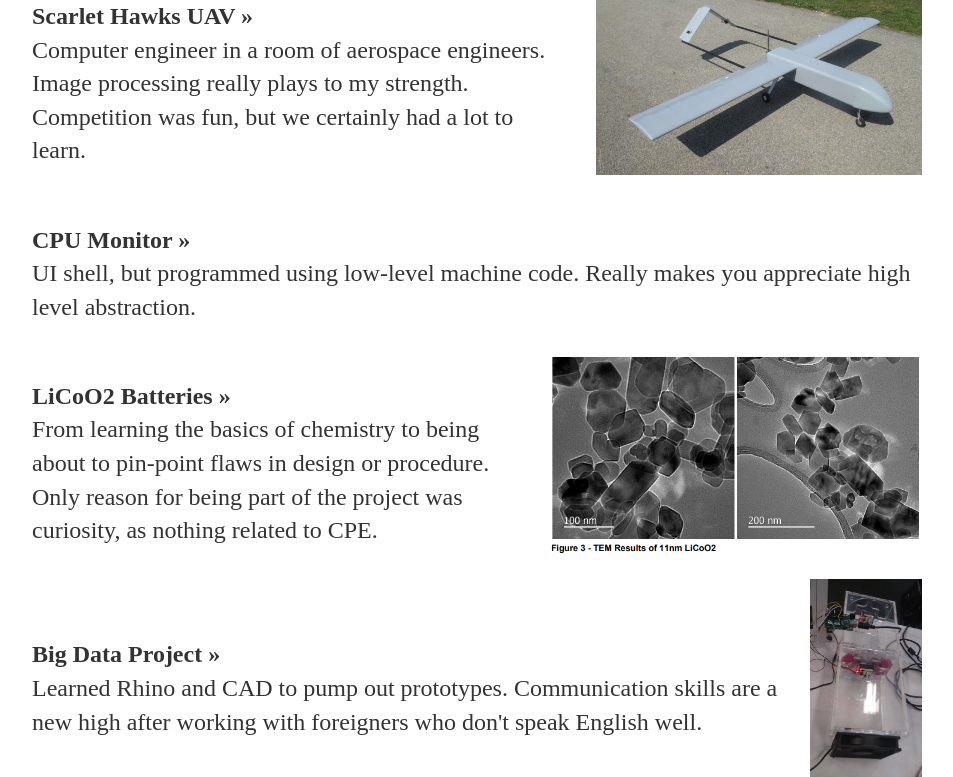
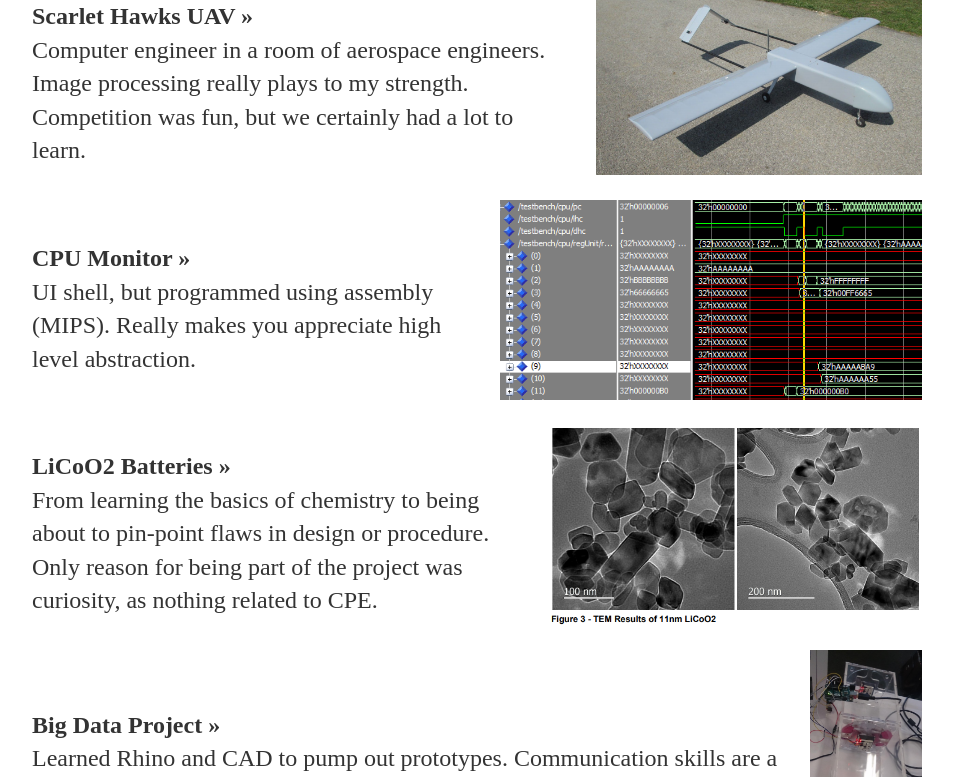
Before and after one commit to rnguyen6/rnguyen6.github.io, a Jekyll site: the page built from projects/index.html, in a window 1280 px wide and 900 px high, scrolled down 1484 px, cut to the strip 0-777 px from the top of the window. Shown: the whole strip, without its empty margins (163-1116 px from the left). Built offline with Jekyll 4.4.1, drawn with Linux system fonts in a browser that asks for light colours.

Commit message:
Update index.html

```diff
--- a/projects/index.html
+++ b/projects/index.html
@@ -35,8 +35,8 @@ img {
 	</p></td><td><img src="uav.PNG" alt="UAV" height="200"></td></tr></table>
 
 	<table style="width:100%"><tr><td><p><strong>CPU Monitor &raquo;</strong><br>
-		UI shell, but programmed using low-level machine code. Really makes you appreciate high level abstraction.
-	</p></td><td></td></tr></table>
+		UI shell, but programmed using assembly (MIPS). Really makes you appreciate high level abstraction.
+	</p></td><td><img src="mips_cpu.png" alt="MIPS" height="200"></td></tr></table>
 
 	<table style="width:100%"><tr><td><p><strong>LiCoO2 Batteries &raquo;</strong><br>
 		From learning the basics of chemistry to being about to pin-point flaws in design or procedure. Only reason for being part of the project was curiosity, as nothing related to CPE.
```
